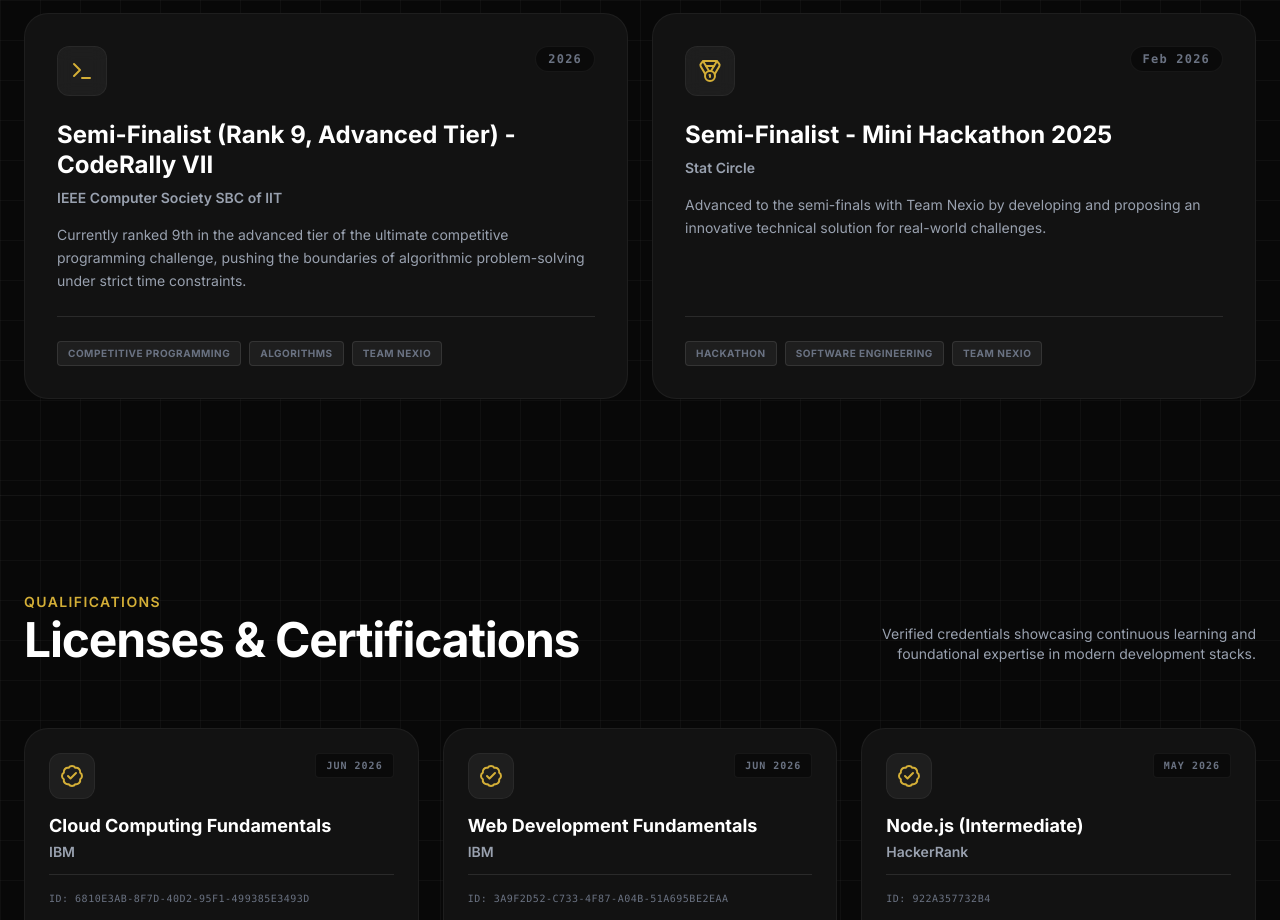
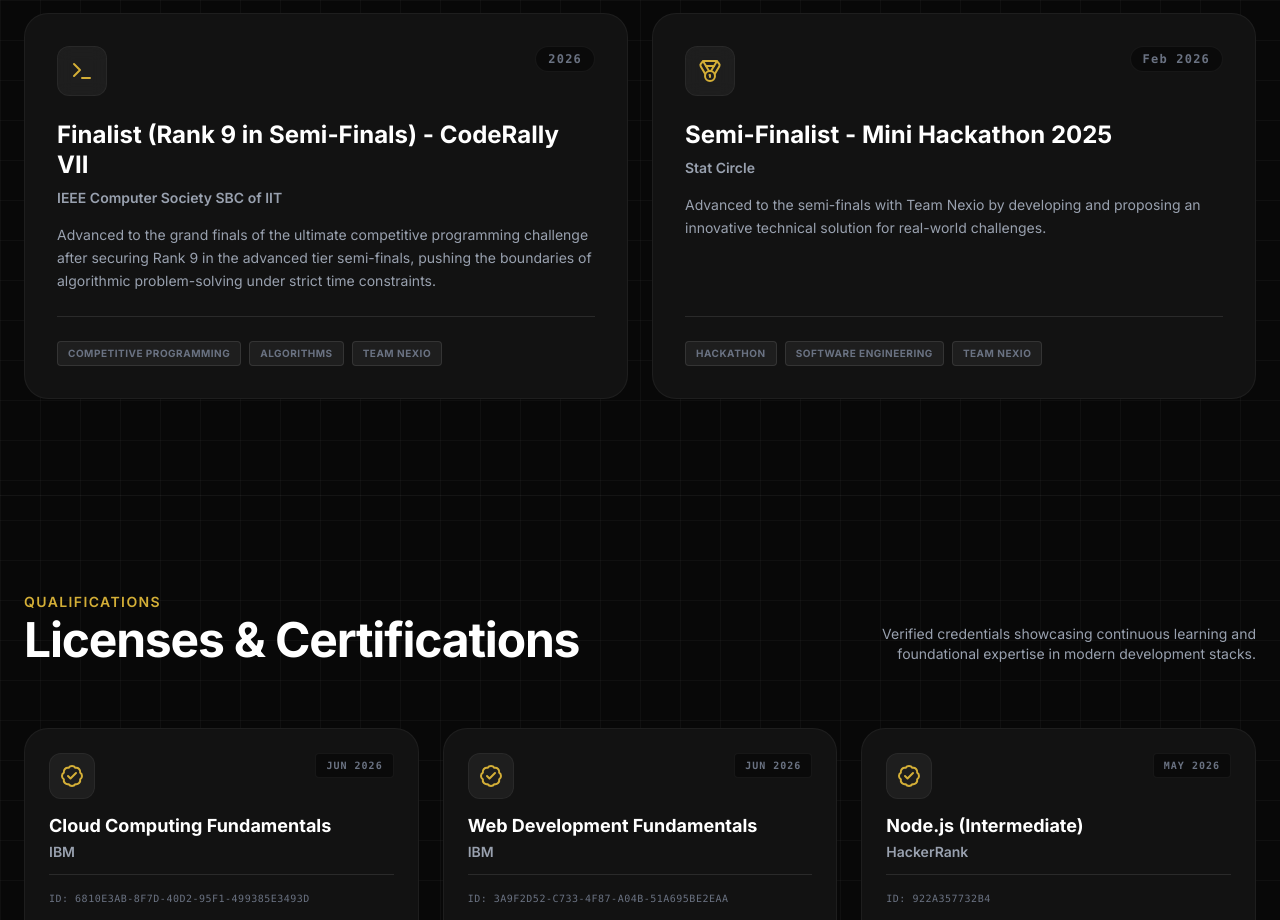
Before and after one commit to Sahas-sass/sahas-portfolio, a Next.js app: page / in a window 1280 px wide. Shown: the part 4800-5720 px from the top of the page. Built offline with nearby package versions, Linux system fonts and the light colour scheme.

Commit message:
feat: update achievements details; refine title and description for clarity and impact

```diff
--- a/src/components/Achievements.tsx
+++ b/src/components/Achievements.tsx
@@ -25,10 +25,10 @@ export default function Achievements() {
       tags: ["UI/UX Design", "Branding", "Solo Entry"]
     },
     {
-      title: "Semi-Finalist (Rank 9, Advanced Tier) - CodeRally VII",
+      title: "Finalist (Rank 9 in Semi-Finals) - CodeRally VII",
       org: "IEEE Computer Society SBC of IIT",
       date: "2026",
-      desc: "Currently ranked 9th in the advanced tier of the ultimate competitive programming challenge, pushing the boundaries of algorithmic problem-solving under strict time constraints.",
+      desc: "Advanced to the grand finals of the ultimate competitive programming challenge after securing Rank 9 in the advanced tier semi-finals, pushing the boundaries of algorithmic problem-solving under strict time constraints.",
       icon: <Terminal className={mode === "tech" ? "text-gold-rich" : "text-purple-400"} size={24} />,
       tags: ["Competitive Programming", "Algorithms", "Team Nexio"]
     },
```
